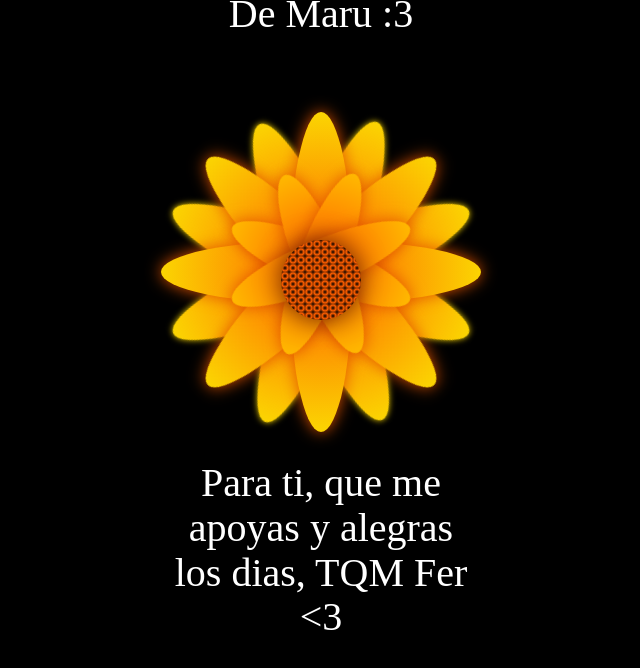
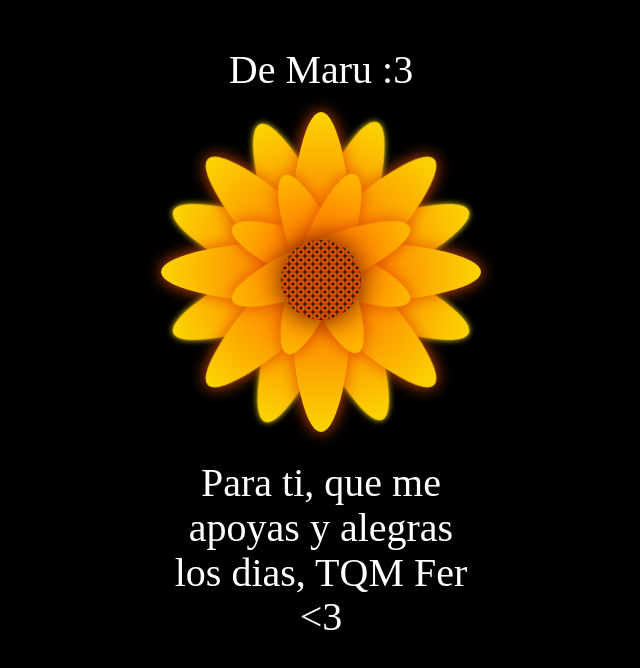
Before and after one commit to MaruDev32/21Sep, a plain HTML site: page index.html in a window 1280 px wide. Shown: the whole page, without its empty margins (319-959 px from the left). Drawn offline with Linux system fonts and the light colour scheme.

Commit message:
Update style.css

```diff
--- a/style.css
+++ b/style.css
@@ -30,7 +30,7 @@ body {
 }
 
 .text-above {
-    top: -155px;
+    top: -120px;
 }
 
 .text-below {
```
